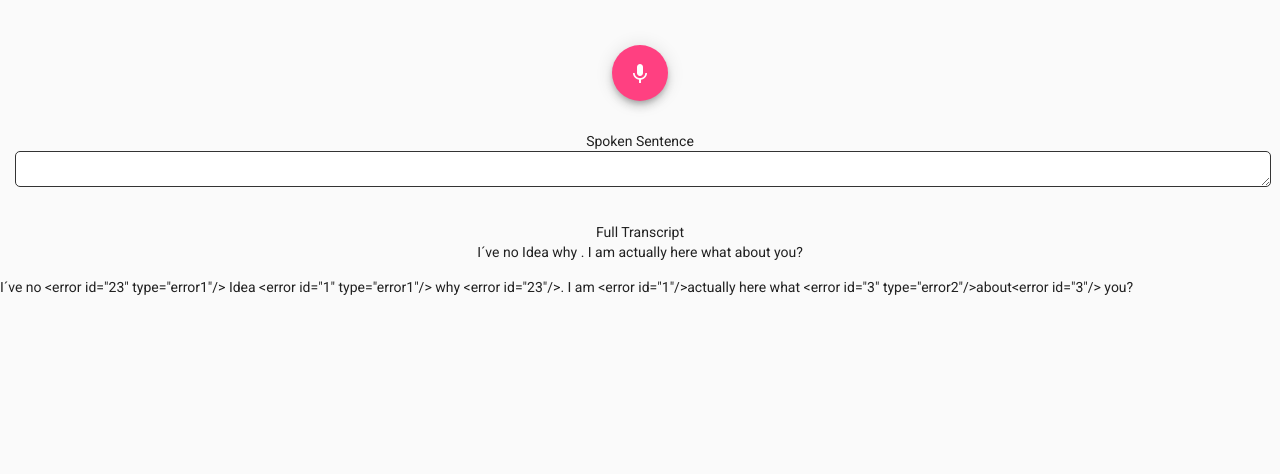
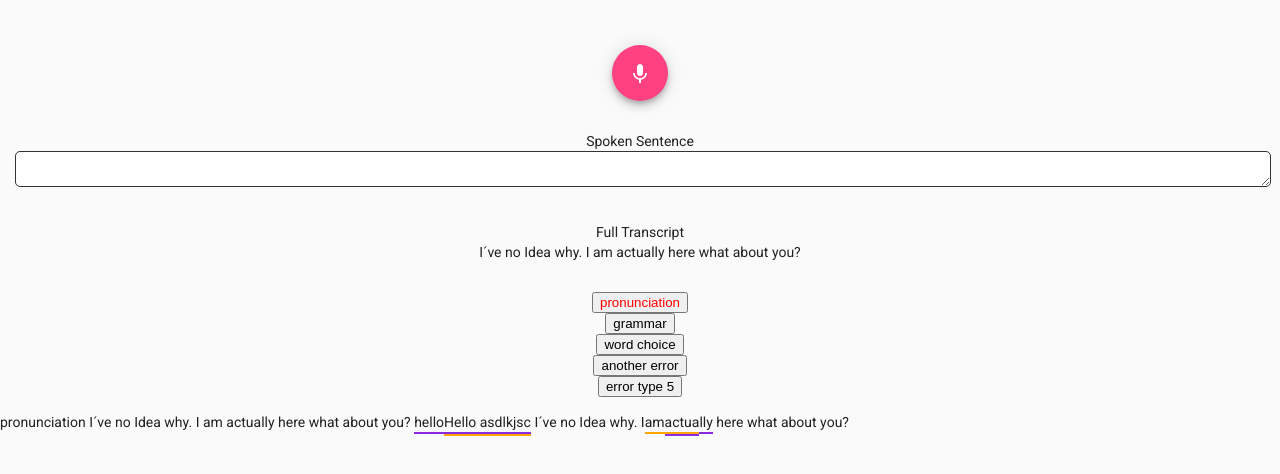
Before and after one commit to DS1720/DS1720.github.io, an Angular app in the folder bacherlor-project/: page / in a window 1280 px wide. Shown: the top 474 px of the page. Built offline with nearby package versions, Linux system fonts and the light colour scheme.

Commit message:
corrected span-pipe

```diff
--- /dev/null
+++ b/bacherlor-project/src/app/shared/Entities/student-error-type.enum.ts
@@ -0,0 +1,7 @@
+export enum StudentErrorType {
+  pronunciation = 'pronunciation',
+  grammar = 'grammar',
+  'word choice' = 'word choice',
+  'another error' = 'another error',
+  'error type 5' = 'error type 5'
+}
--- /dev/null
+++ b/bacherlor-project/src/app/shared/services/pipes/safe-html.pipe.ts
@@ -0,0 +1,16 @@
+import { Pipe, PipeTransform } from '@angular/core';
+import {DomSanitizer} from '@angular/platform-browser';
+
+@Pipe({
+  name: 'safeHtml'
+})
+export class SafeHtmlPipe implements PipeTransform {
+
+  constructor(private sanitizer: DomSanitizer) {
+  }
+
+  transform(html: string): unknown {
+    return this.sanitizer.bypassSecurityTrustHtml(html);
+  }
+
+}
--- a/bacherlor-project/src/app/shared/services/pipes/transcript-format.pipe.ts
+++ b/bacherlor-project/src/app/shared/services/pipes/transcript-format.pipe.ts
@@ -8,51 +8,13 @@ export class TranscriptFormatPipe implements PipeTransform {
 
   transform(text: string): string {
     const errors = StudentError.getErrorsFromString(text);
-    console.log(errors);
-    const spans: {index: number, type?: string}[] = [];
-    errors.sort((a, b) => a.getEndIndex() > b.getEndIndex() ? -1 : a.getEndIndex() < b.getEndIndex() ? 1 : 0);
-    let tagOpen = false;
-    let tempEndIndex = -1;
-    let tempStartIndex = -1;
-    let type = '';
-    for (let index = 0; index < errors.length; index++) {
-      const error = errors[index];
-      if (index === errors.length - 1) { // end of array
-        if (!tagOpen) { // no tag is open, save error
-          spans.push({index: error.getEndIndex()});
-          spans.push({index: error.getStartIndex(), type: error.getType()});
-        } else { // tag is open, save general error
-          spans.push({index: tempEndIndex});
-          spans.push({index: error.getStartIndex(), type: 'generalError'});
-        }
-      } else {
-        if (tagOpen) { // tag is open
-          if (tempStartIndex > error.getEndIndex()) { // tags don't overlap
-            spans.push({index: tempEndIndex});
-            spans.push({index: tempStartIndex, type});
-            type = error.getType(); // open new tag
-            tempEndIndex = error.getEndIndex();
-            tempStartIndex = error.getStartIndex();
-          } else { // tags overlap
-            tempStartIndex = error.getStartIndex();
-            type = 'generalError';
-          }
-        } else { // no tag is open
-          tagOpen = true;
-          type = error.getType();
-          tempEndIndex = error.getEndIndex();
-          tempStartIndex = error.getStartIndex();
-        }
-      }
-    }
-    console.log(spans);
+    const spans = this.getSpans(errors);
     for (const span of spans) {
-      if (span.type) {
+      if (span.start === true) {
         text = this.insertIntoText(text, `<span class="${span.type}">`, span.index);
       } else {
         text = this.insertIntoText(text, `</span>`, span.index);
       }
-      console.log(text);
     }
     return text;
   }
@@ -61,4 +23,53 @@ export class TranscriptFormatPipe implements PipeTransform {
     return [originalText.slice(0, index), insertedText, originalText.slice(index)].join('');
   }
 
+  /**
+   * returns spans in order from back to front
+   * @param errors made in the text
+   */
+  getSpans(errors: StudentError[]): { index: number, type?: string, id: number, start: boolean }[] {
+    const spans: {index: number, type?: string, id: number, start: boolean}[] = [];
+    for (const studentError of errors) {
+      spans.push({index: studentError.getStartIndex(), type: studentError.getType(), id: studentError.getId(), start: true});
+      spans.push({index: studentError.getEndIndex(), type: studentError.getType(), id: studentError.getId(), start: false});
+    }
+    spans.sort((a, b) => a.index > b.index ? -1 : a.index < b.index ? 1 : 0);
+    let openSpans: {index: number, type?: string, id: number}[] = [];
+    for (let i = 0; i < spans.length; i++) {
+      let addedElements = 0;
+      const currentSpan = spans[i];
+      if (currentSpan.start === false) {
+        if (openSpans.length > 0) {
+          for (let j = openSpans.length - 1; j >= 0; j--) {
+            const tempSpan = openSpans[j];
+            spans.splice(i, 0, {index: currentSpan.index, type: tempSpan.type, id: tempSpan.id, start: false});
+            addedElements++;
+          }
+          for (let j = openSpans.length - 1; j >= 0; j--) {
+            const tempSpan = openSpans[j];
+            spans.splice(i, 0, {index: currentSpan.index, type: tempSpan.type, id: tempSpan.id, start: true});
+            addedElements++;
+          }
+        }
+        openSpans.push(currentSpan);
+      } else {
+        openSpans = openSpans.filter(obj => {
+          return obj.id !== currentSpan.id;
+        });
+        for (let j = openSpans.length - 1; j >= 0; j--) {
+          const tempSpan = openSpans[j];
+          spans.splice(i + 1, 0, {index: currentSpan.index, type: tempSpan.type, id: tempSpan.id, start: false});
+          addedElements++;
+        }
+        for (let j = openSpans.length - 1; j >= 0; j--) {
+          const tempSpan = openSpans[j];
+          spans.splice(i, 0, {index: currentSpan.index, type: tempSpan.type, id: tempSpan.id, start: true});
+          addedElements++;
+        }
+      }
+      i += addedElements;
+    }
+    return spans;
+
+  }
 }
--- a/bacherlor-project/src/app/shared/shared.module.ts
+++ b/bacherlor-project/src/app/shared/shared.module.ts
@@ -3,9 +3,10 @@ import { CommonModule } from '@angular/common';
 import { MaterialModule } from './material/material.module';
 import { ModalHelpComponent } from './components/modal-help/modal-help.component';
 import { TranscriptFormatPipe } from './services/pipes/transcript-format.pipe';
+import { SafeHtmlPipe } from './services/pipes/safe-html.pipe';
 
 @NgModule({
-  declarations: [ModalHelpComponent, TranscriptFormatPipe],
+  declarations: [ModalHelpComponent, TranscriptFormatPipe, SafeHtmlPipe],
   imports: [
     CommonModule,
     MaterialModule
--- a/bacherlor-project/src/app/web-speech/web-speech.component.css
+++ b/bacherlor-project/src/app/web-speech/web-speech.component.css
@@ -20,6 +20,48 @@ section textarea {
   background: white;
 }
 
-:host ::ng-deep .error {
-  text-decoration: underline;
+.showSpaces {
+  white-space: pre;
 }
+
+/*all spans*/
+:host /deep/ .generalError, .pronunciation, .grammar, .wordchoice, .anothererror, .errortype5 {
+  display: inline-block;
+}
+
+
+:host /deep/ .generalError {
+  border-bottom: 2px solid green;
+  display: inline-block;
+}
+
+:host /deep/ .pronunciation {
+  border-bottom: 2px solid blueviolet;
+  display: inline-block;
+}
+
+:host /deep/ .grammar {
+  border-bottom: 2px solid orange;
+  display: inline-block;
+}
+
+:host /deep/ .wordchoice {
+  border-bottom: 2px solid red;
+  display: inline-block;
+}
+
+:host /deep/ .anothererror {
+  border-bottom: 2px solid dodgerblue;
+  display: inline-block;
+}
+
+:host /deep/ .errortype5 {
+  border-bottom: 2px solid blue;
+  display: inline-block;
+}
+
+
+
+button.active {
+  color: red;
+}
--- a/bacherlor-project/src/app/web-speech/web-speech.component.html
+++ b/bacherlor-project/src/app/web-speech/web-speech.component.html
@@ -17,6 +17,17 @@
 </section>
 <section>
   <label for="full">Full Transcript</label>
-  <div id="full" (click)="wordClicked($event)" [innerHTML]="totalTranscript | transcriptFormat"></div>
+  <div id="full" class="showSpaces" (click)="wordClicked($event)" [innerHTML]="totalTranscript | transcriptFormat"></div>
 </section>
+<section>
+  <div *ngFor="let error of errorTypes">
+      <button [class.active]="error==activeErrorType" (click)="changeErrorType(error)">{{error}}</button>
+  </div>
+</section>
+{{activeErrorType}}
+
 {{totalTranscript}}
+
+<span class="pronunciation outer">hello</span><span class="grammar"><span class="pronunciation">Hello asdlkjsc </span></span>
+
+I´ve no Idea why. I<span class="grammar"> am </span><span class="pronunciation"><span class="grammar">actua</span></span><span class="pronunciation">lly</span> here what about you?
--- a/bacherlor-project/src/app/web-speech/web-speech.component.ts
+++ b/bacherlor-project/src/app/web-speech/web-speech.component.ts
@@ -8,6 +8,7 @@ import { SpeechRecognizerService } from '../shared/services/web-apis/speech-reco
 import { ActionContext } from '../shared/services/actions/action-context';
 import { SpeechNotification } from '../shared/model/speech-notification';
 import {StudentError} from '../shared/Entities/student-error';
+import {StudentErrorType} from '../shared/Entities/student-error-type.enum';
 
 @Component({
   selector: 'wsa-web-speech',
@@ -20,11 +21,12 @@ export class WebSpeechComponent implements OnInit {
   languages: string[] = languages;
   currentLanguage: string = defaultLanguage;
   totalTranscript = '';
-
   transcript$?: Observable<string>;
   listening$?: Observable<boolean>;
   errorMessage$?: Observable<string>;
   defaultError$ = new Subject<string | undefined>();
+  errorTypes: string[] = [];
+  activeErrorType = '';
 
   constructor(
     private speechRecognizer: SpeechRecognizerService,
@@ -32,13 +34,21 @@ export class WebSpeechComponent implements OnInit {
   ) {}
 
   ngOnInit(): void {
-    this.totalTranscript = 'I´ve no <error id="23" type="error1"/> Idea <error id="1" type="error1"/> why <error id="23"/>. I am <error id="1"/>actually here what <error id="3" type="error2"/>about<error id="3"/> you?';
+    this.totalTranscript = 'I´ve no Idea why. I am actually here what about you?';
     const webSpeechReady = this.speechRecognizer.initialize(this.currentLanguage);
     if (webSpeechReady) {
       this.initRecognition();
     }else {
       this.errorMessage$ = of('Your Browser is not supported. Please try Google Chrome.');
     }
+    for (const error of Object.keys(StudentErrorType)) {
+      this.errorTypes.push(error);
+    }
+    this.activeErrorType = this.errorTypes[0];
+  }
+
+  changeErrorType(type: string): void {
+    this.activeErrorType = type;
   }
 
   wordClicked(event: Event): void {
@@ -55,7 +65,7 @@ export class WebSpeechComponent implements OnInit {
       } else {
         globalIndexes = this.getGlobalIndex(range.startContainer, range.startOffset, range.endContainer, range.endOffset);
       }
-      this.saveAnnotation(globalIndexes[0], globalIndexes[1], 'error');
+      this.saveAnnotation(globalIndexes[0], globalIndexes[1], this.activeErrorType.split(' ').join(''));
       const charPos = selection.focusOffset;
     }
   }
```
